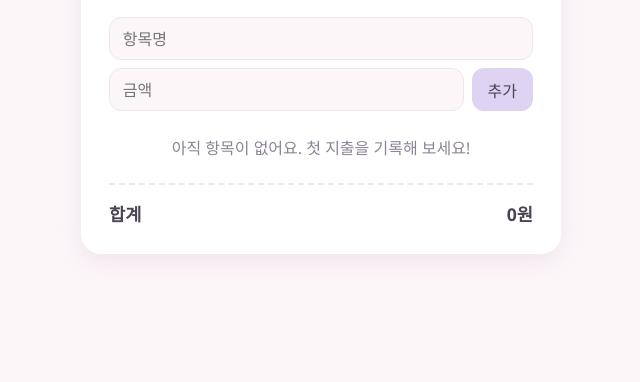
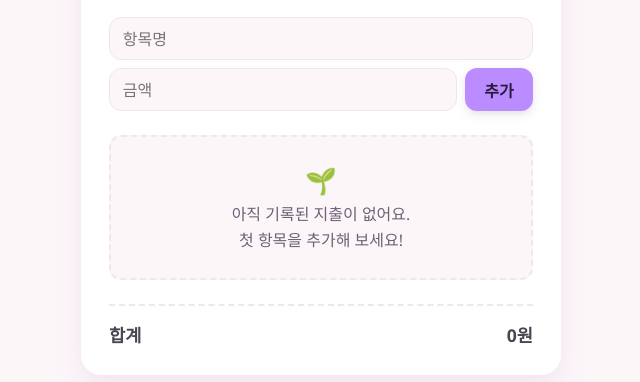
Before and after one commit to Tlarkdus/vibe-week3, a plain HTML site: page expense.html in a window 1280 px wide. Shown: the part 96-478 px from the top of the page, without its empty margins (319-959 px from the left). Drawn offline with Linux system fonts and the light colour scheme.

Commit message:
디자인 규칙 추가 및 가계부 버튼·빈 상태 다듬기
CLAUDE.md에 버튼 디자인 규칙(연보라 #bb8cff, 모서리 12px)을 추가하고
expense.html에 적용했다. 빈 목록 안내 문구는 점선 카드 형태로 바꾸고
글자색 대비를 3.5:1에서 5.4:1로 올려 WCAG AA를 충족시켰다.

Co-Authored-By: Claude Opus 5 (1M context) <noreply@anthropic.com>

```diff
--- a/expense.html
+++ b/expense.html
@@ -10,7 +10,7 @@
     --card: #ffffff;
     --pink: #f7cfe0;
     --mint: #cfeee4;
-    --lilac: #ded3f2;
+    --lilac: #bb8cff;
     --text: #4a4453;
     --line: #efe6ee;
   }
@@ -43,15 +43,25 @@
   }
   input:focus { outline: 2px solid var(--lilac); }
   button {
-    padding: 0.6rem 1rem;
+    padding: 0.6rem 1.2rem;
     border: none;
-    border-radius: 0.75rem;
+    border-radius: 12px;
     background: var(--lilac);
-    color: var(--text);
+    color: #2a1b3d;
     font: inherit;
+    font-weight: 600;
     cursor: pointer;
+    box-shadow: 0 0.2rem 0.5rem rgba(160, 140, 170, 0.25);
+    transition: transform 0.15s, box-shadow 0.15s, filter 0.15s;
   }
-  button:hover { filter: brightness(0.96); }
+  button:hover {
+    filter: brightness(1.04);
+    transform: translateY(-1px);
+    box-shadow: 0 0.35rem 0.8rem rgba(160, 140, 170, 0.35);
+  }
+  button:active { transform: translateY(0); box-shadow: 0 0.1rem 0.3rem rgba(160, 140, 170, 0.25); }
+  button:focus-visible { outline: 2px solid var(--text); outline-offset: 2px; }
+  @media (prefers-reduced-motion: reduce) { button { transition: none; } button:hover { transform: none; } }
   ul { list-style: none; margin: 1.5rem 0 0; padding: 0; }
   li {
     display: flex;
@@ -64,7 +74,12 @@
   }
   li .name { flex: 1; }
   li .amount { font-variant-numeric: tabular-nums; }
-  li button { background: var(--pink); padding: 0.3rem 0.6rem; font-size: 0.85rem; }
+  li button {
+    background: #e6d5ff;
+    padding: 0.3rem 0.75rem;
+    font-size: 0.85rem;
+    box-shadow: none;
+  }
   .total {
     display: flex;
     justify-content: space-between;
@@ -74,7 +89,17 @@
     font-size: 1.1rem;
     font-weight: bold;
   }
-  .empty { margin-top: 1.5rem; text-align: center; color: #8c8496; }
+  .empty {
+    margin-top: 1.5rem;
+    padding: 1.5rem 1rem;
+    border: 2px dashed var(--line);
+    border-radius: 12px;
+    background: var(--bg);
+    text-align: center;
+    line-height: 1.6;
+    color: #6b6375;
+  }
+  .empty .icon { font-size: 1.6rem; }
 </style>
 </head>
 <body>
@@ -85,7 +110,7 @@
     <input id="amount" type="number" placeholder="금액" min="0" step="1" required>
     <button type="submit">추가</button>
   </form>
-  <p class="empty" id="empty">아직 항목이 없어요. 첫 지출을 기록해 보세요!</p>
+  <p class="empty" id="empty"><span class="icon" aria-hidden="true">🌱</span><br>아직 기록된 지출이 없어요.<br>첫 항목을 추가해 보세요!</p>
   <ul id="list"></ul>
   <div class="total"><span>합계</span><span id="total">0원</span></div>
 </main>
```
Also changed, not shown: 1 other file.
